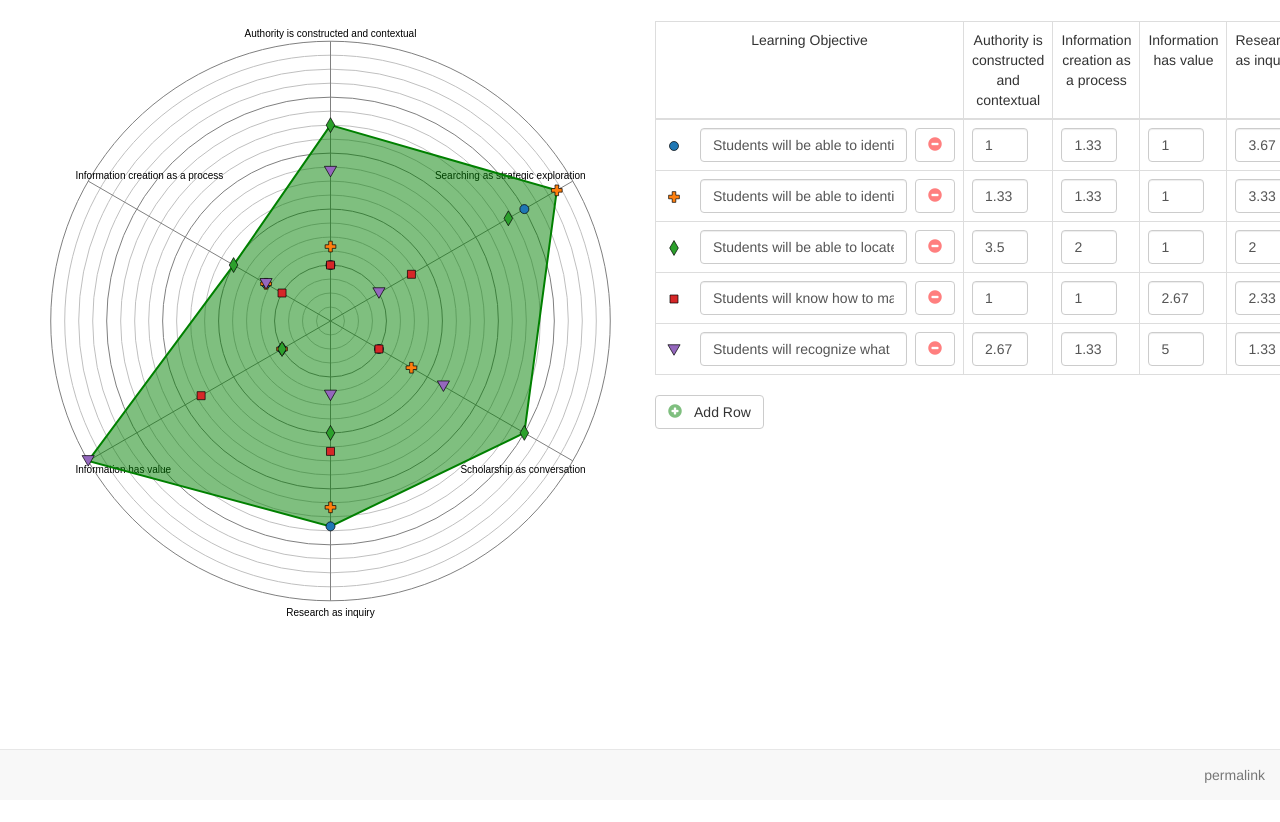
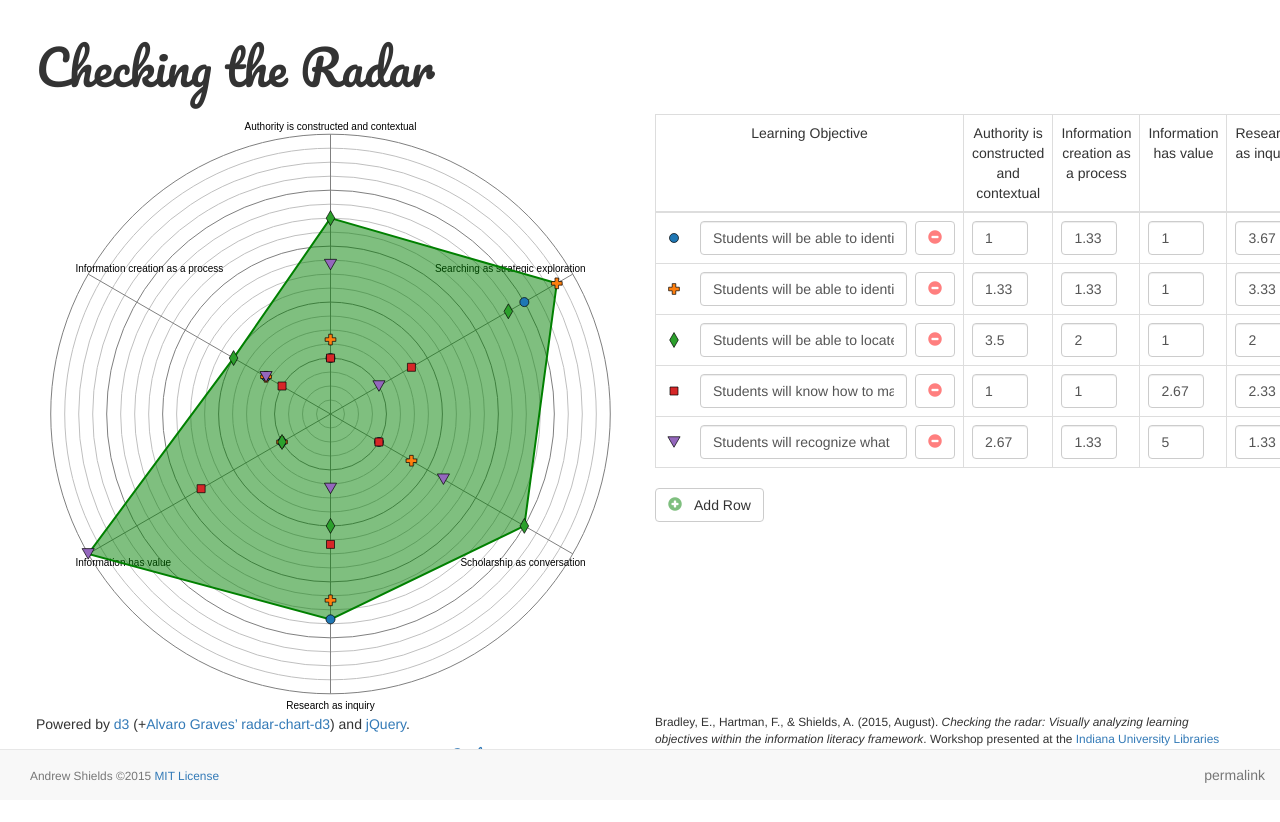
Before and after one commit to apcshields/information-literacy-radar, a plain HTML site: page index.html in a window 1280 px wide. Shown: the top 822 px of the page. Before the commit the page ends 800 px from the top, so only its background shows below. Drawn offline with nearby package versions, Linux system fonts and the light colour scheme.

Commit message:
Add title and context.

```diff
--- a/index.html
+++ b/index.html
@@ -9,6 +9,7 @@
 
         <link rel="stylesheet" href="css/normalize.css">
         <link rel="stylesheet" href="https://maxcdn.bootstrapcdn.com/bootstrap/3.3.5/css/bootstrap.min.css">
+        <link href='http://fonts.googleapis.com/css?family=Pacifico' rel='stylesheet' type='text/css'>
         <link rel="stylesheet" href="css/radar-chart.css">
         <link rel="stylesheet" href="css/main.css">
         <style>
@@ -16,6 +17,18 @@
             body {
               padding: 1.5em;
               padding-bottom: calc(1.5em + 50px);
+            }
+
+            h1.pacifico {
+              /* Increase the font size so that Pacifico is more legible and the bottom margin because of its long descenders. */
+              margin-bottom: 20px;
+
+              font-size: 48px;
+            }
+
+            .pacifico {
+              /* Try Pacifico and then give up. */
+              font-family: 'Pacifico', "Helvetica Neue", Helvetica, Arial, sans-serif;
             }
 
             thead td {
@@ -75,6 +88,11 @@
 
         <div class="container-fluid">
           <div class="row">
+            <div class="col-xs-12">
+              <h1 class="pacifico">Checking the Radar</h1>
+            </div>
+          </div>
+          <div class="row">
             <div id="chart" class="col-md-6"></div>
             <div id="data" class="col-md-6">
               <table id="data-table" class="table table-bordered table-hover">
@@ -96,10 +114,20 @@
               </div>
             </div>
           </div>
+          <div class="row">
+            <div class="col-xs-12 col-md-6">
+              <p>Powered by <a href="https://d3js.org/">d3</a> (+<a href="https://github.com/alangrafu" title="alangrafu's GitHub page">Alvaro Graves&#8217;</a> <a href="https://github.com/alangrafu/radar-chart-d3">radar-chart-d3</a>) and <a href="https://jquery.com/">jQuery</a>.</p>
+              <p>Made beautiful (well, passable) by <a href="https://getbootstrap.com/">Bootstrap</a> and embellished with <a href="" class="pacifico">Pacifico</a>.</p>
+            </div>
+            <div class="col-xs-12 col-md-6">
+              <p class="small">Bradley, E., Hartman, F., & Shields, A. (2015, August). <cite>Checking the radar: Visually analyzing learning objectives within the information literacy framework</cite>. Workshop presented at the <a href="http://iuk.libguides.com/IULILC2015">Indiana University Libraries Information Literacy Colloquium</a>, Kokomo, IN.</p>
+            </div>
+          </div>
         </div>
 
         <nav class="navbar navbar-default navbar-fixed-bottom">
           <div class="container-fluid">
+            <p class="navbar-text navbar-left"><small>Andrew Shields &copy;2015 <a href="LICENSE">MIT License</a></small></p>
             <p id="permalink-container" class="navbar-text navbar-right"></p>
           </div>
         </nav>
```
